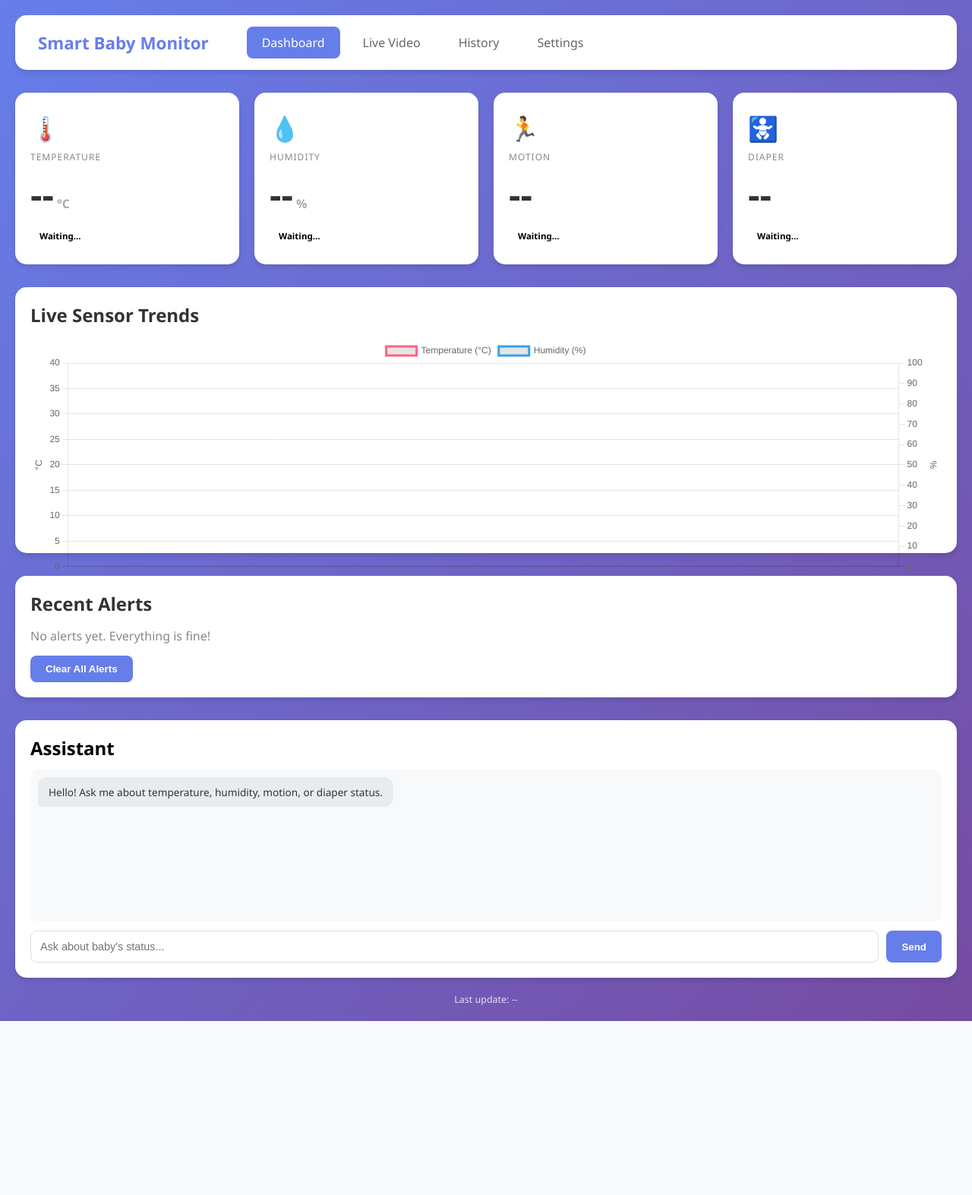
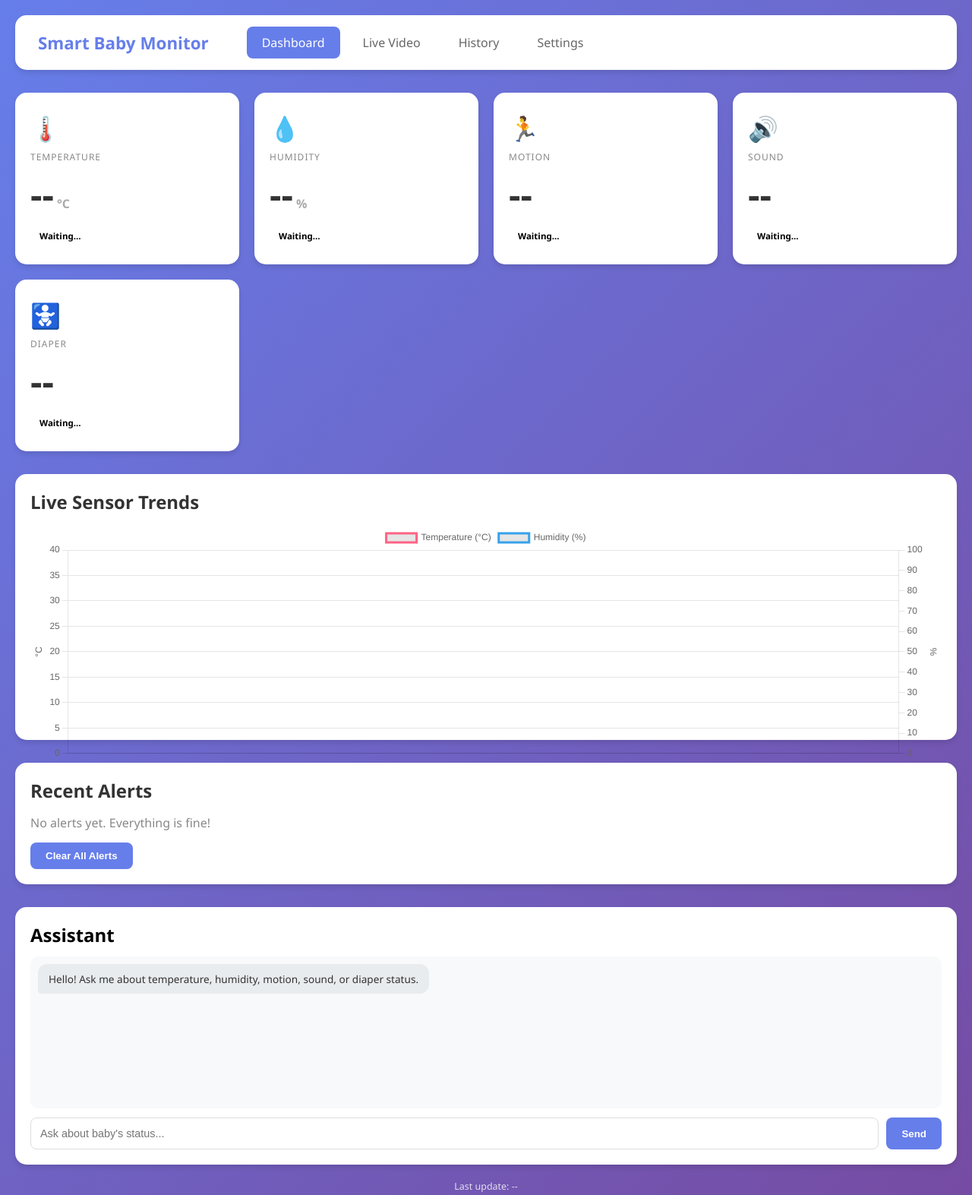
Before and after one commit to charleskasuba/BABY-MONITORING-SYSTEM, a Flask app: page / in a window 1280 px wide. Shown: the top 1573 px of the page at 76% size. Before the commit the page ends 1344 px from the top, so only its background shows below. Run offline with Flask 3, Linux system fonts and the light colour scheme; data that the repository does not hold is empty; some libraries are stand-ins or nearby versions.

Commit message:
Add sound sensor card to dashboard, live page, history table, and chatbot

```diff
--- a/app.py
+++ b/app.py
@@ -332,11 +332,14 @@ def api_chat():
     elif any(w in msg for w in ["motion", "move", "moving", "activity", "active"]):
         reply = f"Baby is currently **{motion_str}**."
         reply += " Recent motion was detected." if d.get("motion") else " No recent motion — baby may be sleeping."
+    elif any(w in msg for w in ["sound", "noise", "loud", "cry", "crying"]):
+        reply = "Sound level is currently **loud/noisy**." if d.get("sound") else " Sound level is currently **quiet**."
+        reply += " This may indicate crying or a loud environment." if d.get("sound") else " No loud sounds detected."
     elif any(w in msg for w in ["diaper", "wet", "wee", "nappy", "change"]):
         reply = f"Diaper is **{diaper_str}**."
         reply += " It's time for a change!" if d.get("wetness") else " All good, no change needed."
     elif any(w in msg for w in ["hi", "hello", "hey", "help"]):
-        reply = "Hello! I'm your Baby Monitor assistant. Ask about **temperature**, **humidity**, **motion**, or **diaper**."
+        reply = "Hello! I'm your Baby Monitor assistant. Ask about **temperature**, **humidity**, **motion**, **sound**, or **diaper**."
     elif any(w in msg for w in ["status", "summary", "all", "overview"]):
         flags = []
         if d.get("motion"):
@@ -345,11 +348,11 @@ def api_chat():
             flags.append("wet diaper")
         if check_abnormal(temp if temp != "--" else None, hum if hum != "--" else None):
             flags.append("⚠️ abnormal readings")
-        reply = f"**Temperature:** {temp}°C  |  **Humidity:** {hum}%  |  **Motion:** {motion_str}  |  **Diaper:** {diaper_str}"
+        reply = f"**Temperature:** {temp}°C  |  **Humidity:** {hum}%  |  **Motion:** {motion_str}  |  **Sound:** {'loud' if d.get('sound') else 'quiet'}  |  **Diaper:** {diaper_str}"
         if flags:
             reply += f"\n\nNotable: {' · '.join(flags)}"
     else:
-        reply = ("I can answer about: **temperature**, **humidity**, **motion**, **diaper**, "
+        reply = ("I can answer about: **temperature**, **humidity**, **motion**, **sound**, **diaper**, "
                  "or say **status** for a full summary. Type **help** for options.")
 
     return jsonify({"reply": reply})
--- a/templates/history.html
+++ b/templates/history.html
@@ -117,7 +117,7 @@
             <h2>Recent Readings</h2>
             <table>
                 <thead>
-                    <tr><th>Time</th><th>Temperature</th><th>Humidity</th><th>Motion</th><th>Diaper</th></tr>
+                    <tr><th>Time</th><th>Temperature</th><th>Humidity</th><th>Motion</th><th>Sound</th><th>Diaper</th></tr>
                 </thead>
                 <tbody id="tableBody"></tbody>
             </table>
@@ -179,6 +179,7 @@
                             <td>${r.temperature != null ? r.temperature + '°C' : '--'}</td>
                             <td>${r.humidity != null ? r.humidity + '%' : '--'}</td>
                             <td>${r.motion_detected ? 'Active' : 'Quiet'}</td>
+                            <td>${r.sound_level ? 'Loud' : 'Quiet'}</td>
                             <td>${r.wetness_detected ? 'Wet' : 'Dry'}</td>
                         </tr>
                     `).join('');
--- a/templates/index.html
+++ b/templates/index.html
@@ -147,6 +147,12 @@
                 <div id="motion-status" class="card-status">Waiting...</div>
             </div>
             <div class="card">
+                <div class="card-icon">🔊</div>
+                <div class="card-title">Sound</div>
+                <div class="card-value" id="sound">--</div>
+                <div id="sound-status" class="card-status">Waiting...</div>
+            </div>
+            <div class="card">
                 <div class="card-icon">🚼</div>
                 <div class="card-title">Diaper</div>
                 <div class="card-value" id="wetness">--</div>
@@ -169,7 +175,7 @@
             <div class="chat-container">
                 <h2 style="margin-bottom:12px;">Assistant</h2>
                 <div class="chat-messages" id="chatMessages">
-                    <div class="chat-msg chat-bot">Hello! Ask me about temperature, humidity, motion, or diaper status.</div>
+                    <div class="chat-msg chat-bot">Hello! Ask me about temperature, humidity, motion, sound, or diaper status.</div>
                 </div>
                 <div class="chat-input-row">
                     <input type="text" id="chatInput" placeholder="Ask about baby's status..."
@@ -255,6 +261,7 @@
             document.getElementById('temp').textContent = data.temperature || '--';
             document.getElementById('humidity').textContent = data.humidity || '--';
             document.getElementById('motion').textContent = data.motion ? 'Active' : 'Quiet';
+            document.getElementById('sound').textContent = data.sound ? 'Loud' : 'Quiet';
             document.getElementById('wetness').textContent = data.wetness ? 'Wet' : 'Dry';
             document.getElementById('last-update').textContent = new Date().toLocaleTimeString();
 
@@ -268,6 +275,9 @@
 
             document.getElementById('motion-status').className = `card-status ${data.motion ? 'status-normal' : 'status-warning'}`;
             document.getElementById('motion-status').textContent = data.motion ? 'Baby moving' : 'No motion';
+
+            document.getElementById('sound-status').className = `card-status ${data.sound ? 'status-warning' : 'status-normal'}`;
+            document.getElementById('sound-status').textContent = data.sound ? 'Loud noise' : 'Quiet';
 
             document.getElementById('wetness-status').className = `card-status ${!data.wetness ? 'status-normal' : 'status-warning'}`;
             document.getElementById('wetness-status').textContent = data.wetness ? 'Needs changing' : 'Dry';
--- a/templates/live.html
+++ b/templates/live.html
@@ -86,6 +86,10 @@
                     <div class="info-value" id="motion">--</div>
                 </div>
                 <div class="info-card">
+                    <div class="info-label">🔊 Sound</div>
+                    <div class="info-value" id="sound">--</div>
+                </div>
+                <div class="info-card">
                     <div class="info-label">🚼 Diaper</div>
                     <div class="info-value" id="wetness">--</div>
                 </div>
@@ -107,6 +111,7 @@
             document.getElementById('temp').textContent = (data.temperature || '--') + ' °C';
             document.getElementById('humidity').textContent = (data.humidity || '--') + ' %';
             document.getElementById('motion').textContent = data.motion ? 'Moving' : 'Quiet';
+            document.getElementById('sound').textContent = data.sound ? 'Loud' : 'Quiet';
             document.getElementById('wetness').textContent = data.wetness ? 'Wet' : 'Dry';
 
             const t = getStatus(data.temperature, 20, 25);
```
